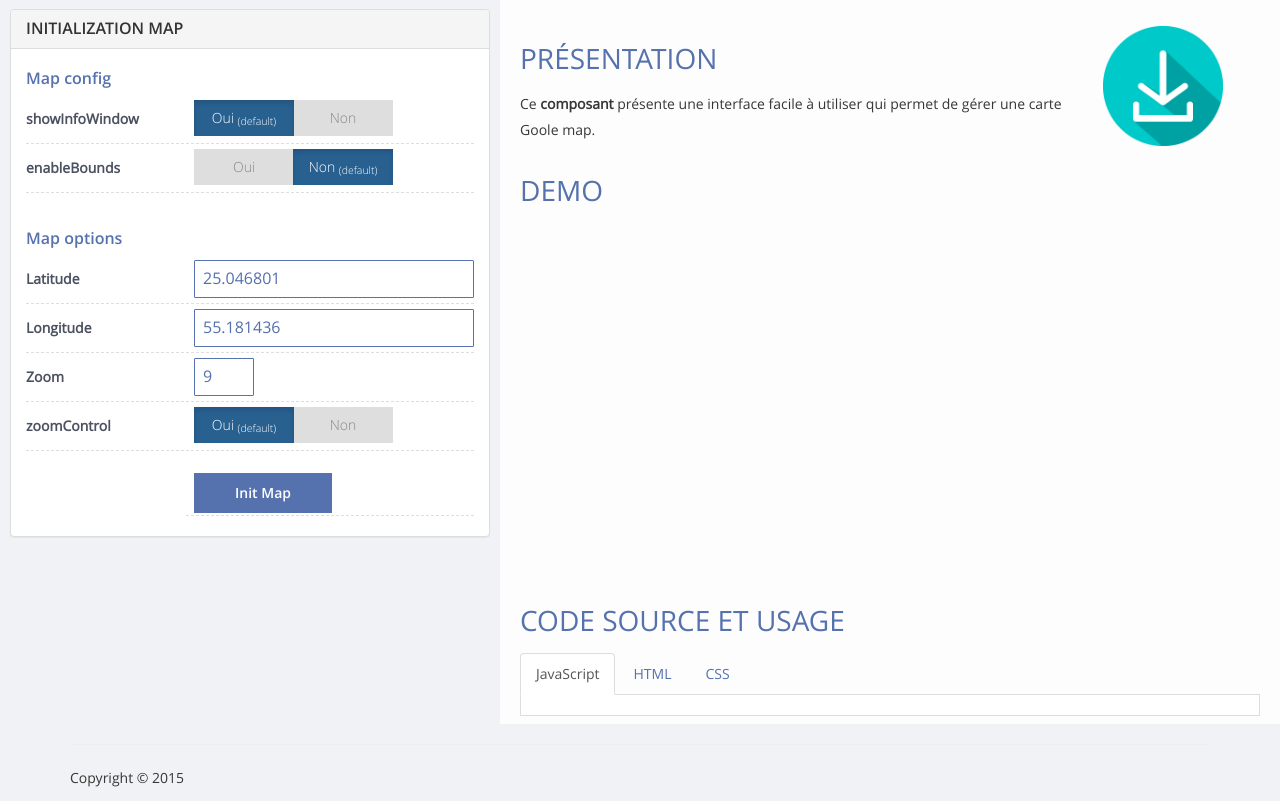
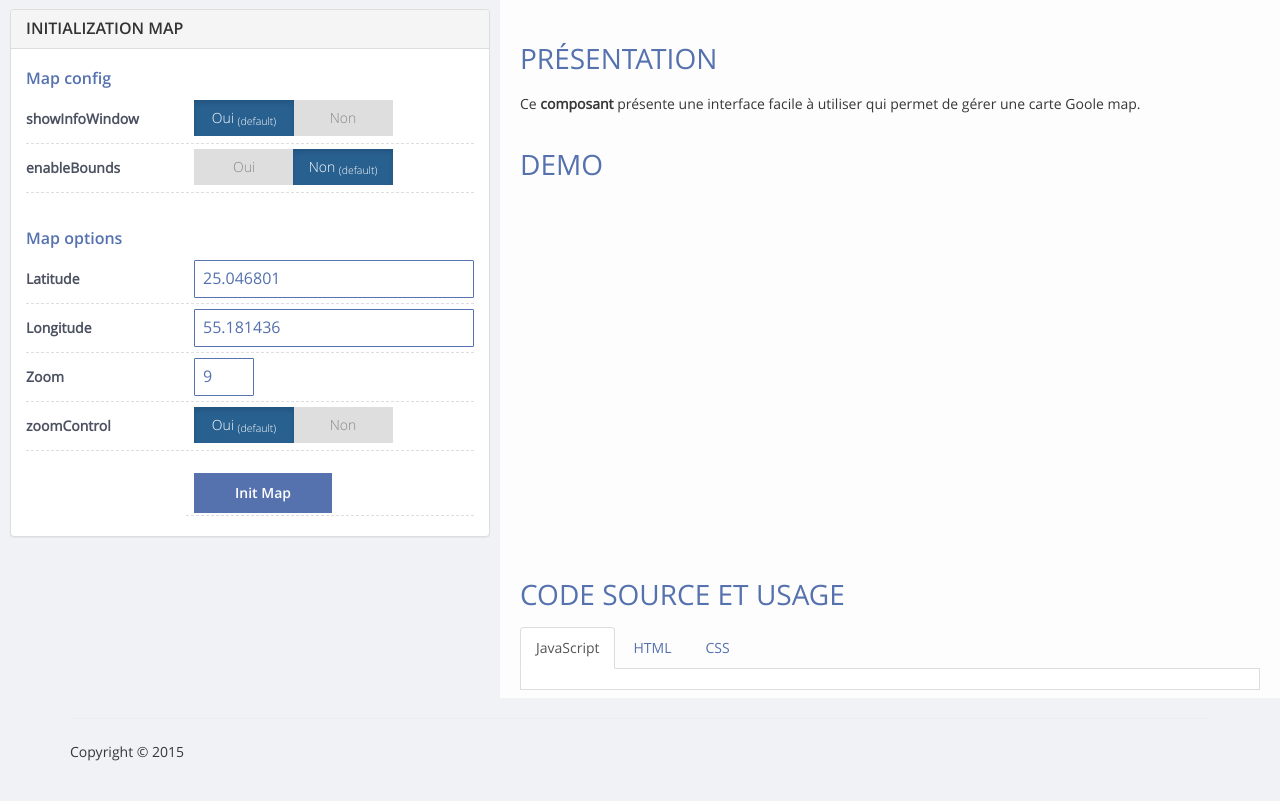
Before and after one commit to mahmoud-nb/gmap, a plain HTML site: page index.html in a window 1280 px wide. Shown: the part 121-922 px from the top of the page. After the commit the page ends 896 px from the top, so only its background shows below. Drawn offline with nearby package versions, Linux system fonts and the light colour scheme; some packages are replaced by stand-ins of ours.

Commit message:
update index page

```diff
--- a/map.html
+++ b/index.html
@@ -433,13 +433,11 @@
             <div class="mainContent">
 				<h1 class="title">GMAP</h1>
                 <div class="row">
-                    <div class="col-md-9">
+                    <div class="col-md-12">
                         <h2 class="title">Présentation</h2>
                         <p>Ce <strong>composant</strong> présente une interface facile à utiliser qui permet de gérer une carte Goole map.</p>
                     </div>
-                    <div class="col-md-3">
-                        <a href="js/gmap.js" class="downloadLink">download</a>
-                    </div>
+
                 </div>
 
                 <h2 class="title">Demo</h2>
```
